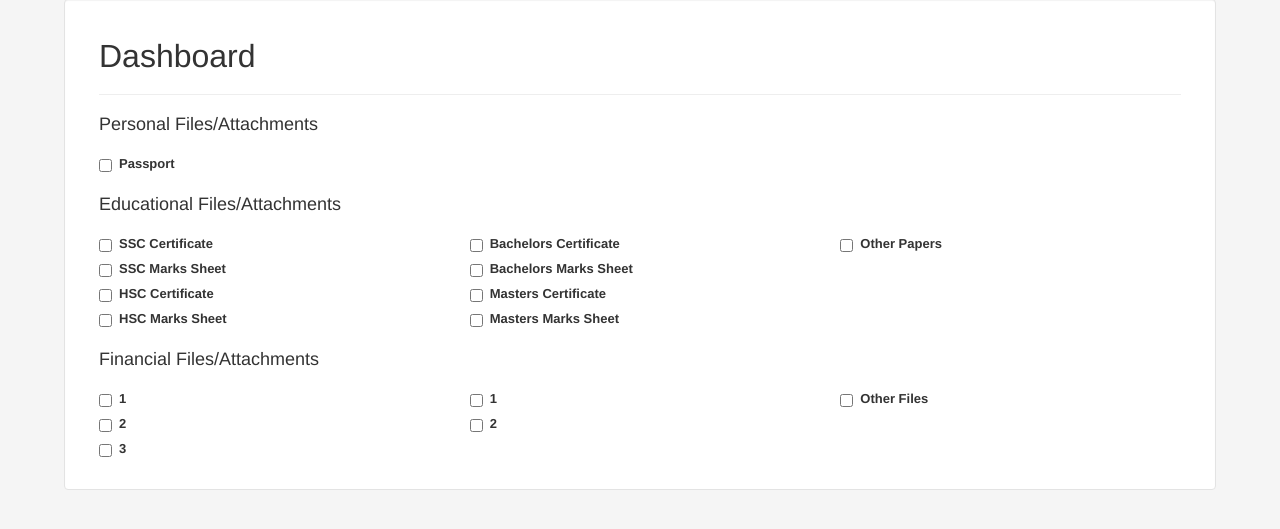
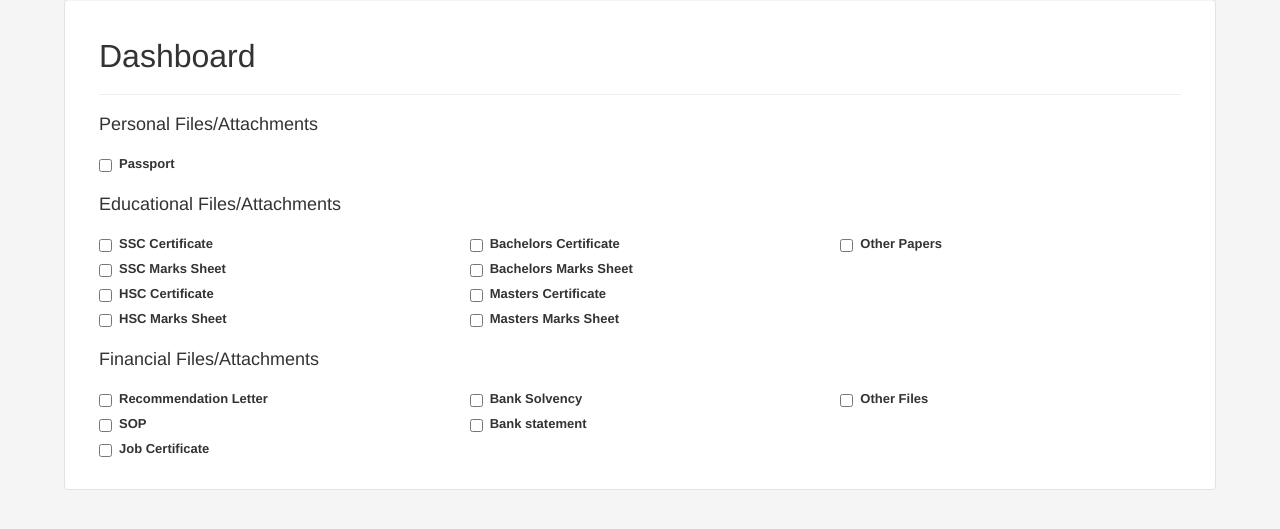
Before and after one commit to zakir224/eges, a CodeIgniter app: page /eges/index.php/admin_cont/applicantFile/1 in a window 1280 px wide. Shown: the part 98-627 px from the top of the page. Run offline with CodeIgniter, Linux system fonts and the light colour scheme; data that the repository does not hold is empty.

Commit message:
dashboard

```diff
--- a/application/views/admin_home.php
+++ b/application/views/admin_home.php
@@ -75,7 +75,7 @@
                                         <span class="glyphicon glyphicon-download"></span>
                                     </a>
 
-                                    <a href="<?php echo base_url('index.php/admin_cont/csv/')."/".$applicant[$i]['applicant_id'];?>" class="btn btn-warning btn-sm" data-toggle="tooltip" data-placement="top" title="Download">
+                                    <a href="<?php echo base_url('index.php/admin_cont/csv/')."/".$applicant[$i]['applicant_id'];?>" class="btn btn-info btn-sm" data-toggle="tooltip" data-placement="top" title="CSV">
                                         <span class="glyphicon glyphicon-adjust"></span>
                                     </a>
                                 </p>
--- a/application/views/dashboard.php
+++ b/application/views/dashboard.php
@@ -81,21 +81,21 @@
                     <div class="row">
                         <div class="col-lg-4">
                             <label class="checkbox">
-                                <input type="checkbox" id="inlineCheckbox1" value="option1"> 1
+                                <input type="checkbox" id="inlineCheckbox1" value="option1"> Recommendation Letter
                             </label>
                             <label class="checkbox">
-                                <input type="checkbox" id="inlineCheckbox2" value="option2"> 2
+                                <input type="checkbox" id="inlineCheckbox2" value="option2"> SOP
                             </label>
                             <label class="checkbox">
-                                <input type="checkbox" id="inlineCheckbox3" value="option3"> 3
+                                <input type="checkbox" id="inlineCheckbox3" value="option3"> Job Certificate
                             </label>
                         </div>
                         <div class="col-lg-4">
                             <label class="checkbox">
-                                <input type="checkbox" id="inlineCheckbox1" value="option1"> 1
+                                <input type="checkbox" id="inlineCheckbox1" value="option1"> Bank Solvency
                             </label>
                             <label class="checkbox">
-                                <input type="checkbox" id="inlineCheckbox2" value="option2"> 2
+                                <input type="checkbox" id="inlineCheckbox2" value="option2"> Bank statement
                             </label>
                         </div>
                         <div class="col-lg-4">
```
